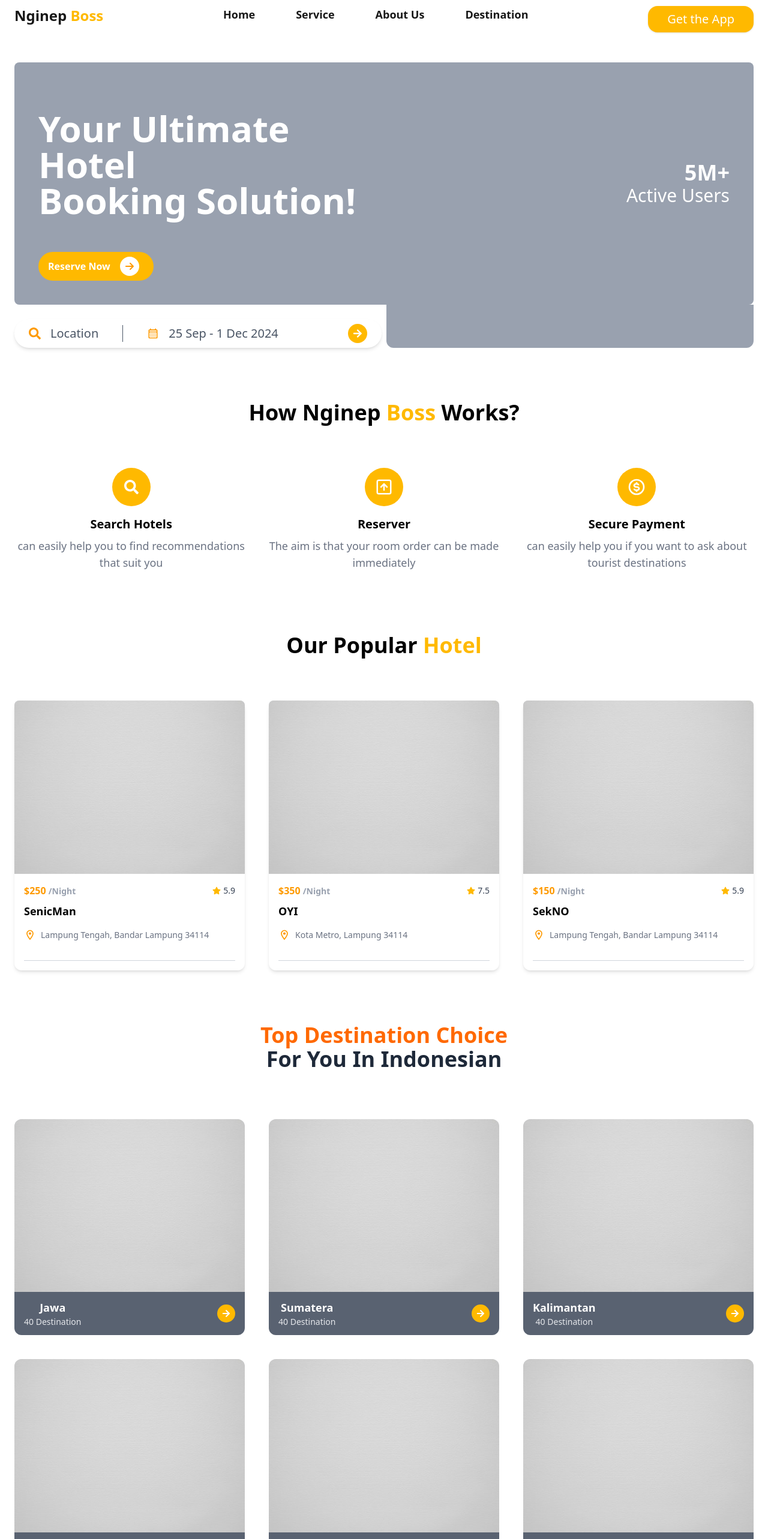
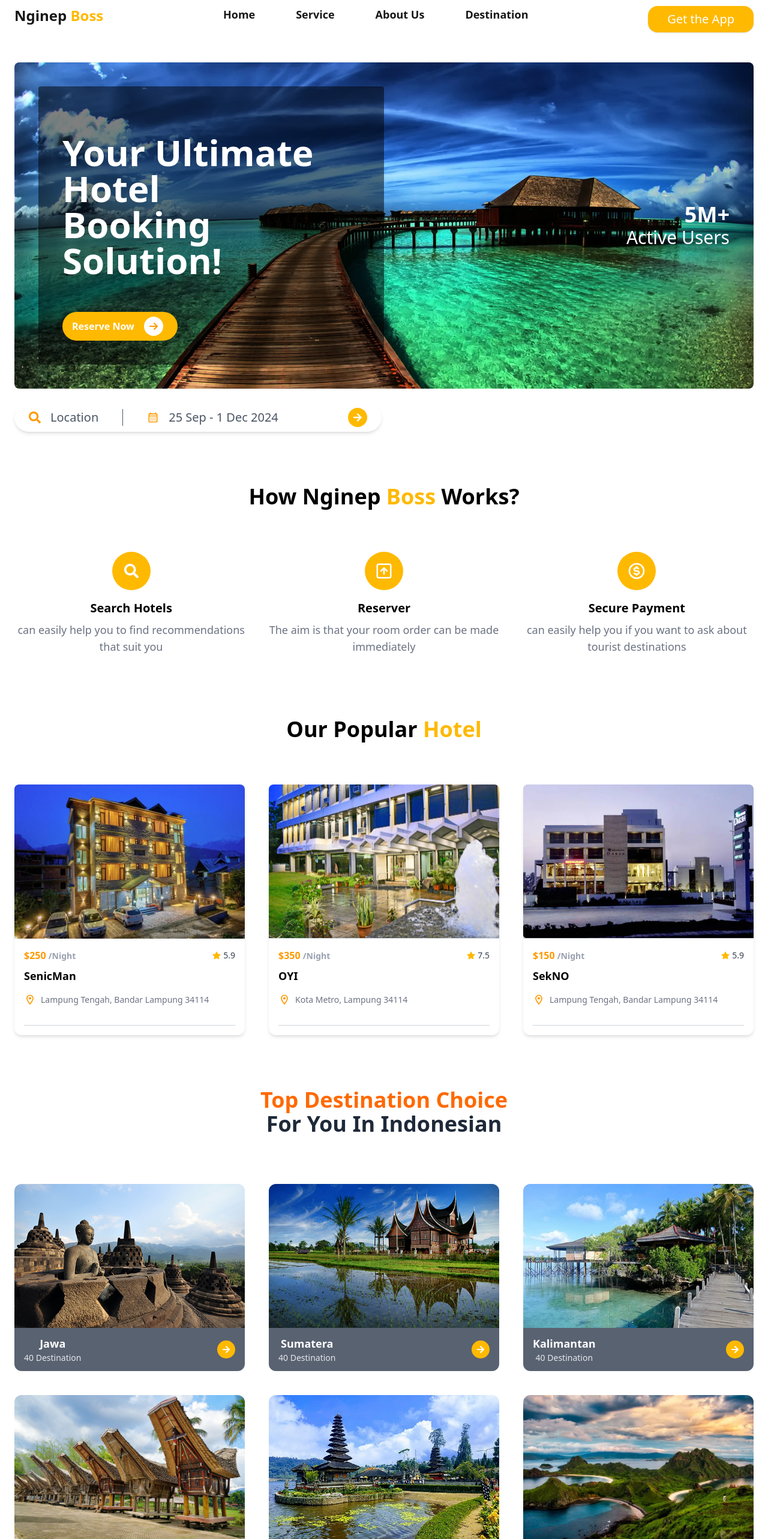
Before and after one commit to abarnashiva/nginep, a React (Vite) app: page / in a window 1280 px wide. Shown: the top 2566 px of the page at 60% size. Built offline with nearby package versions, Linux system fonts and the light colour scheme.

Commit message:
add images for components

```diff
--- a/src/components/BlogAndTestimonials.tsx
+++ b/src/components/BlogAndTestimonials.tsx
@@ -7,20 +7,24 @@ const blogs = [
     category: "Hotel Booking",
     views: "1K",
     date: "12 Jan, 2024",
+    image: "/images/hotel-deals.webp",
   },
   {
     title: "The Benefit of Early Hotel Reservation",
     category: "Hotel Booking",
     views: "3K",
     date: "12 Jan, 2024",
+    image: "/images/early-hotel.jpg",
   },
   {
     title: "The Art of Picking the Perfect Hotel Location for your Trip",
     category: "Hotel Booking",
     views: "1K",
     date: "12 Jan, 2024",
+    image: "/images/perfect-hotel.jpg",
   },
 ];
+
 
 const testimonials = [
   {
@@ -57,7 +61,11 @@ export default function BlogAndTestimonials() {
       <div className="grid grid-cols-1 md:grid-cols-3 lg:gap-10 gap-6 mb-16 py-10">
         {blogs.map((blog, idx) => (
           <div key={idx} className="bg-white rounded-xl shadow-md overflow-hidden text-left">
-            <div className="bg-gray-200 h-56 w-full" />
+            <img
+              src={blog.image}
+              alt={blog.title}
+              className="h-56 w-full object-cover"
+            />
             <div className="p-6">
               <span className="inline-block bg-amber-400 text-white text-xs font-semibold px-3 py-1 rounded-full mb-3">
                 {blog.category}
@@ -79,6 +87,7 @@ export default function BlogAndTestimonials() {
           </div>
         ))}
       </div>
+
 
       {/* Testimonial Section */}
       <h2 className="lg:text-4xl text-2xl font-semibold mb-8">
--- a/src/components/Calendar.tsx
+++ b/src/components/Calendar.tsx
@@ -17,7 +17,6 @@ export default function Calendar() {
                     <FaArrowRight />
                 </button>
             </div>
-            <div className="bg-gray-400 rounded-b-xl"></div>
         </div>
     );
 }
--- a/src/components/Feature.tsx
+++ b/src/components/Feature.tsx
@@ -27,18 +27,21 @@ const hotels = [
     price: "$250",
     rating: "5.9",
     location: "Lampung Tengah, Bandar Lampung 34114",
+    image: "/images/image1.jpeg"
   },
   {
     name: "OYI",
     price: "$350",
     rating: "7.5",
     location: "Kota Metro, Lampung 34114",
+    image: "/images/image2.jpg"
   },
   {
     name: "SekNO",
     price: "$150",
     rating: "5.9",
     location: "Lampung Tengah, Bandar Lampung 34114",
+    image: "/images/image3.webp"
   },
 ];
 
@@ -70,8 +73,8 @@ export default function Feature() {
       <div className="grid grid-cols-1 md:grid-cols-3 gap-6 lg:gap-10 py-10">
         {hotels.map((hotel, idx) => (
           <div key={idx} className="rounded-xl shadow-md text-left h-full w-full flex flex-wrap">
-            <div className="bg-gray-200 rounded-t-lg">
-              <img src="/images/gray.jpg" className="rounded-t-lg" />
+            <div className="bg-gray-300 rounded-t-lg">
+              <img src={hotel.image} className="rounded-t-lg" />
             </div>
             <div className="p-4 w-full">
               <div className="flex justify-between items-center mb-2">
--- a/src/components/Hero.tsx
+++ b/src/components/Hero.tsx
@@ -15,22 +15,29 @@ export default function Hero() {
     }, [isClient]);
 
     return (
-        <div className="bg-gray-400 p-6 lg:p-10 rounded-lg grid lg:grid-cols-2 justify-between items-center text-gray-800 lg:mt-10 mt-6">
-            <div className="text-left mb-6 md:mb-0">
+        <div
+            className="bg-cover bg-center bg-no-repeat p-6 lg:p-10 rounded-lg grid lg:grid-cols-2 justify-between items-center text-gray-800 lg:mt-10 mt-6"
+            style={{ backgroundImage: `url('/images/background.webp')` }}
+        >
+            <div className="text-left mb-6 md:mb-0 bg-black/50 p-4 rounded lg:p-10">
                 <h1 className="text-2xl md:text-3xl lg:text-4xl xl:text-6xl text-white font-bold mb-4 lg:py-10 py-4">
                     Your Ultimate Hotel<br className="hidden md:block" /> Booking Solution!
                 </h1>
+
                 {smallScreen && (
                     <div className="flex lg:flex-col gap-2 lg:gap-0 text-2xl md:text-3xl lg:text-4xl text-white lg:justify-end py-4">
-                        <p className=" font-bold">5M+</p>
+                        <p className="font-bold">5M+</p>
                         <p className="md:text-right text-2xl md:text-3xl">Active Users</p>
                     </div>
                 )}
+
                 <button className="bg-amber-400 hover:bg-amber-500 text-white text-sm md:text-base font-semibold px-4 py-2 rounded-full flex items-center gap-2 transition">
                     Reserve Now
-                    <span className="px-2"><button className="ml-auto bg-white p-2 rounded-full">
-                        <FaArrowRight className="text-amber-500" />
-                    </button></span>
+                    <span className="px-2">
+                        <button className="ml-auto bg-white p-2 rounded-full">
+                            <FaArrowRight className="text-amber-500" />
+                        </button>
+                    </span>
                 </button>
             </div>
 
@@ -40,8 +47,6 @@ export default function Hero() {
                     <p className="text-2xl lg:text-3xl">Active Users</p>
                 </div>
             )}
-
         </div>
-
     );
 }
--- a/src/components/TopDestination.tsx
+++ b/src/components/TopDestination.tsx
@@ -3,12 +3,12 @@ import { MdOutlineCalendarMonth, MdOutlineLocationOn } from "react-icons/md";
 import { BiDollarCircle } from "react-icons/bi";
 
 const destinations = [
-  "Jawa",
-  "Sumatera",
-  "Kalimantan",
-  "Sulawesi",
-  "NTB",
-  "NTT",
+  { name: "Jawa", image: "/images/jawa.jpg" },
+  { name: "Sumatera", image: "/images/sumatera.avif" },
+  { name: "Kalimantan", image: "/images/kalimantan.jpg" },
+  { name: "Sulawesi", image: "/images/sulawesi.jpg" },
+  { name: "NTB", image: "/images/ntb.jpg" },
+  { name: "NTT", image: "/images/ntt.jpg" },
 ];
 
 export default function TopDestinations() {
@@ -23,12 +23,12 @@ export default function TopDestinations() {
 
       {/* Destination Grid */}
       <div className="grid grid-cols-1 md:grid-cols-3 gap-6 lg:gap-10 py-10">
-        {destinations.map((name, idx) => (
+        {destinations.map(({ name, image }, idx) => (
           <div
             key={idx}
             className="bg-gray-200 rounded-xl flex flex-col justify-end overflow-hidden relative"
           >
-            <img src="/images/gray.jpg" />
+            <img src={image} alt={name} className="w-full h-60 object-cover" />
             <div className="bg-gray-700/80 text-white px-4 py-3 flex justify-between items-center">
               <div>
                 <p className="font-semibold text-lg">{name}</p>
```
